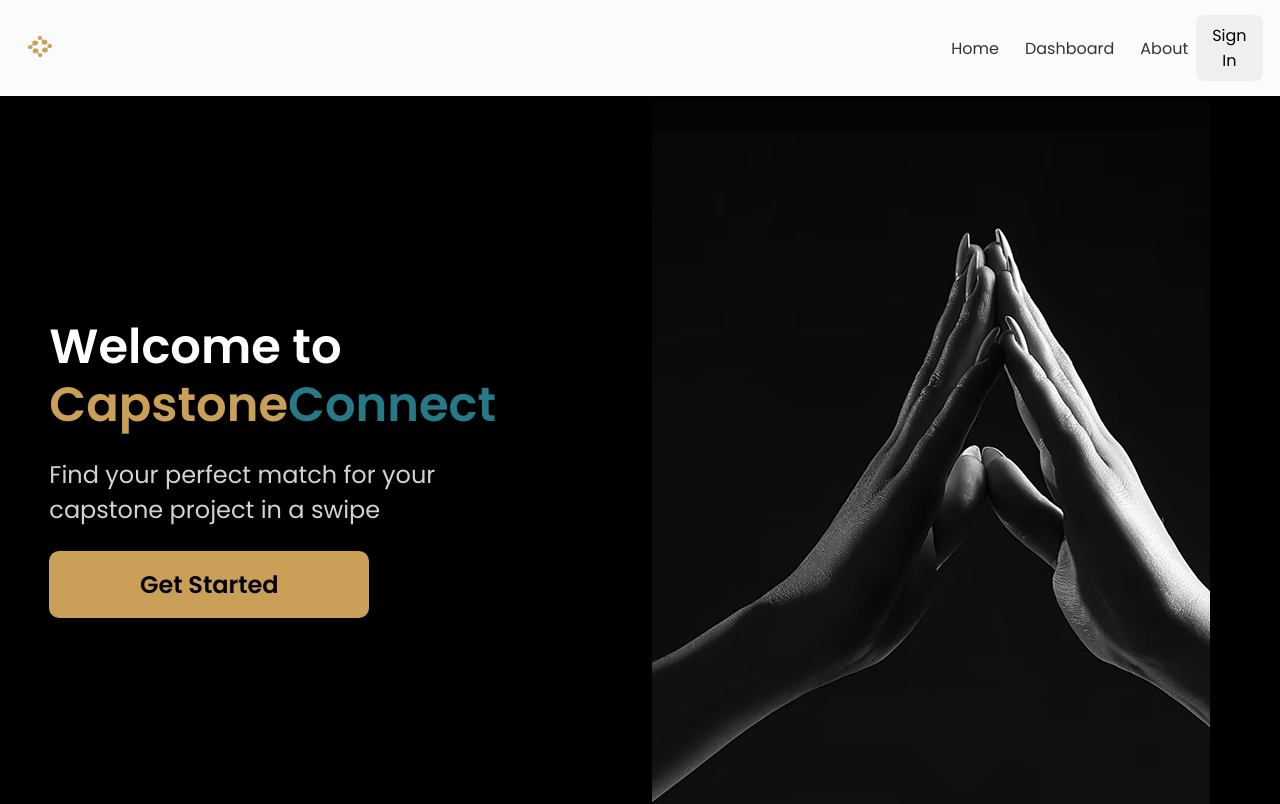
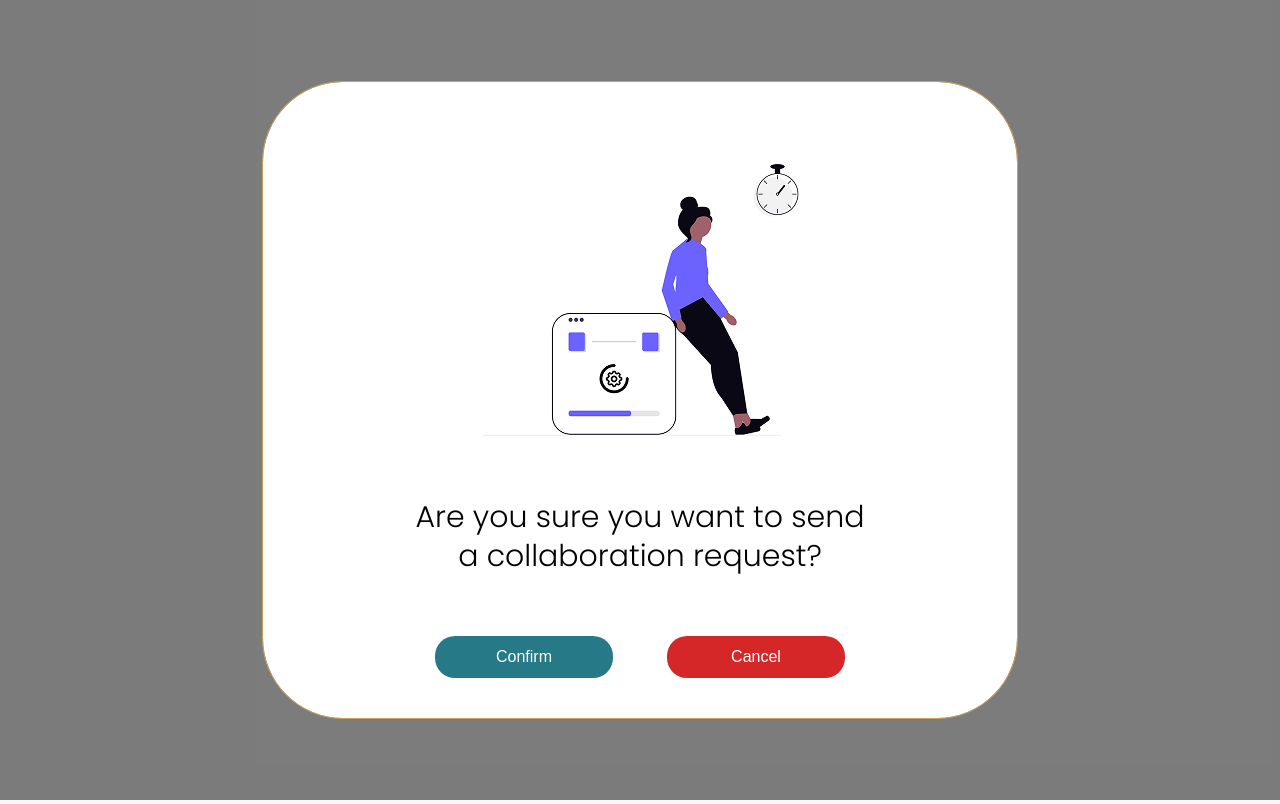
Before and after one commit to Choovyy/CapstoneConnect_Capstone1, a React (Vite) app in the folder Frontend_Capstone1/capstoneconnect/: page / in a window 1280 px wide. Shown: the top 804 px of the page. Built offline with nearby package versions, Linux system fonts and the light colour scheme.

Commit message:
added a code inside both css and pages SuggestTeamModal

```diff
--- a/Frontend_Capstone1/capstoneconnect/src/App.jsx
+++ b/Frontend_Capstone1/capstoneconnect/src/App.jsx
@@ -1,10 +1,11 @@
 import './App.css';
-import LandingPage from './pages/LandingPage.jsx';
+//import LandingPage from './pages/LandingPage.jsx';
+import SuggestedTeamModal from './pages/SuggestedTeamModal.jsx';
 
 function App() {
   return (
     <div className="App">
-      <LandingPage />
+      <SuggestedTeamModal />
     </div>
   );
 }
--- a/Frontend_Capstone1/capstoneconnect/src/css/SuggestedTeamModal.css
+++ b/Frontend_Capstone1/capstoneconnect/src/css/SuggestedTeamModal.css
@@ -0,0 +1,137 @@
+/* Import the Poppins font */
+@import url('https://fonts.googleapis.com/css2?family=Poppins:wght@300;400&display=swap');
+
+/* Base styles */
+* {
+  margin: 0;
+  padding: 0;
+  box-sizing: border-box;
+}
+
+body {
+  font-family: 'Poppins', sans-serif;
+  background: #f8f8f8;
+  color: #040316;
+  overflow: hidden; /* Prevent page scrolling */
+}
+
+/* Modal Overlay */
+.modal-overlay {
+  position: fixed;
+  top: 0;
+  left: 0;
+  right: 0;
+  bottom: 0;
+  background: rgba(0, 0, 0, 0.5);
+  display: flex;
+  align-items: center;
+  justify-content: center;
+  z-index: 1000;
+}
+
+/* Modal Container */
+.modal-container {
+  width: 754px;
+  min-height: 526px;
+  position: relative;
+}
+
+/* Modal Content */
+.modal-content {
+  width: 100%;
+  height: 100%;
+  background: white;
+  border-radius: 80px;
+  outline: 1px solid #CA9F58;
+  display: flex;
+  flex-direction: column;
+  align-items: center;
+  padding: 60px 40px 40px;
+  position: relative;
+}
+
+/* Modal Image */
+.modal-image {
+  width: 367px;
+  height: 316px;
+  margin-bottom: 40px;
+}
+
+/* Modal Text */
+.modal-text {
+  width: 100%;
+  max-width: 474px;
+  text-align: center;
+  color: black;
+  font-size: 30px;
+  font-weight: 300;
+  line-height: 1.3;
+  margin-bottom: 60px;
+}
+
+/* Modal Buttons */
+.modal-buttons {
+  display: flex;
+  gap: 54px;
+  justify-content: center;
+  width: 100%;
+}
+
+.button {
+  width: 178px;
+  padding: 12px 8px;
+  border-radius: 20px;
+  border: none;
+  cursor: pointer;
+  font-size: 16px;
+  font-weight: 400;
+  color: white;
+  transition: opacity 0.2s ease;
+}
+
+.button:hover {
+  opacity: 0.9;
+}
+
+.button--confirm {
+  background: #267987;
+}
+
+.button--cancel {
+  background: #D62728;
+}
+
+/* Responsive adjustments */
+@media (max-width: 800px) {
+  .modal-container {
+    width: 90%;
+    max-width: 500px;
+  }
+
+  .modal-content {
+    padding: 40px 20px;
+    border-radius: 40px;
+  }
+
+  .modal-image {
+    width: 250px;
+    height: auto;
+    margin-bottom: 30px;
+  }
+
+  .modal-text {
+    font-size: 24px;
+    margin-bottom: 40px;
+  }
+
+  .modal-buttons {
+    flex-direction: column;
+    gap: 20px;
+    align-items: center;
+  }
+
+  .button {
+    width: 100%;
+    max-width: 200px;
+  }
+}
--- a/Frontend_Capstone1/capstoneconnect/src/pages/SuggestedTeamModal.jsx
+++ b/Frontend_Capstone1/capstoneconnect/src/pages/SuggestedTeamModal.jsx
@@ -0,0 +1,32 @@
+import React from 'react';
+import '../css/SuggestedTeamModal.css';
+import modalimage from '../assets/modalimage.png';
+
+const SuggestedTeamModal = () => {
+  return (
+    <div className="modal-overlay">
+      <div className="modal-container">
+        <div className="modal-content">
+          <img
+            className="modal-image"
+            src={modalimage}
+            alt="Processing Illustration"
+          />
+          <div className="modal-text">
+            Are you sure you want to send a collaboration request?
+          </div>
+          <div className="modal-buttons">
+            <button className="button button--confirm">
+              Confirm
+            </button>
+            <button className="button button--cancel">
+              Cancel
+            </button>
+          </div>
+        </div>
+      </div>
+    </div>
+  );
+};
+
+export default SuggestedTeamModal;
```
